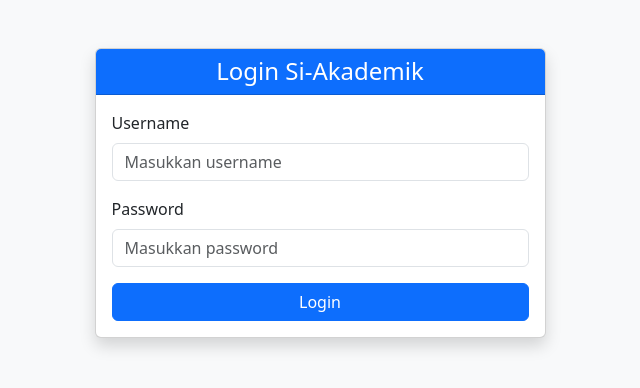
After one commit to azramtia/BKPM, a PHP site: page /login in a window 1280 px wide. The commit adds this page. Shown: the top 388 px of the page, without its empty margins (320-960 px from the left). Run offline with PHP 8.4, Linux system fonts and the light colour scheme; some libraries are stand-ins or nearby versions.

Commit message:
perbaikan acara5

```diff
--- /dev/null
+++ b/si-akademik5/app/controllers/AuthControllers.php
@@ -0,0 +1,38 @@
+<?php
+
+class AuthController
+{
+    public function loginForm()
+    {
+        require __DIR__ . '/../views/auth/login.php';
+    }
+
+    public function login()
+    {
+        $username = trim($_POST['username'] ?? '');
+        $password = $_POST['password'] ?? '';
+
+        // Login simulasi (hardcode), nanti diganti database
+        if ($username === 'admin' && $password === '12345') {
+            $_SESSION['logged_in'] = true;
+            $_SESSION['user_name'] = 'Admin';
+
+            header('Location: ' . BASE_URL . '/mahasiswa');
+            exit;
+        }
+
+        $_SESSION['error'] = 'Username atau password salah';
+
+        header('Location: ' . BASE_URL . '/login');
+        exit;
+    }
+
+    public function logout()
+    {
+        $_SESSION = [];
+        session_destroy();
+
+        header('Location: ' . BASE_URL . '/login');
+        exit;
+    }
+}
--- a/si-akademik5/app/controllers/HomeControllers.php
+++ b/si-akademik5/app/controllers/HomeControllers.php
@@ -4,6 +4,8 @@ class HomeController
 {
     public function index()
     {
-        echo "Halaman Home";
+        echo "Halaman Home<br>";
+        echo '<a href="' . BASE_URL . '/login">Login</a> | ';
+        echo '<a href="' . BASE_URL . '/mahasiswa">Data Mahasiswa</a>';
     }
 }
--- /dev/null
+++ b/si-akademik5/app/views/auth/login.php
@@ -0,0 +1,62 @@
+<!DOCTYPE html>
+<html lang="id">
+
+<head>
+    <meta charset="UTF-8">
+    <meta name="viewport" content="width=device-width, initial-scale=1">
+
+    <title>Login Si-Akademik</title>
+
+    <link href="https://cdn.jsdelivr.net/npm/bootstrap@5.3.3/dist/css/bootstrap.min.css"
+        rel="stylesheet">
+</head>
+
+<body class="bg-light">
+
+    <div class="container">
+        <div class="row justify-content-center mt-5">
+            <div class="col-md-5">
+
+                <div class="card shadow">
+
+                    <div class="card-header bg-primary text-white text-center">
+                        <h4 class="mb-0">Login Si-Akademik</h4>
+                    </div>
+
+                    <div class="card-body">
+
+                        <?php if (isset($_SESSION['error'])): ?>
+                            <div class="alert alert-danger">
+                                <?= htmlspecialchars($_SESSION['error']) ?>
+                            </div>
+                            <?php unset($_SESSION['error']); ?>
+                        <?php endif; ?>
+
+                        <form method="POST" action="<?= BASE_URL ?>/login">
+
+                            <div class="mb-3">
+                                <label class="form-label">Username</label>
+                                <input type="text" name="username" class="form-control"
+                                    placeholder="Masukkan username" required>
+                            </div>
+
+                            <div class="mb-3">
+                                <label class="form-label">Password</label>
+                                <input type="password" name="password" class="form-control"
+                                    placeholder="Masukkan password" required>
+                            </div>
+
+                            <button type="submit" class="btn btn-primary w-100">Login</button>
+
+                        </form>
+
+                    </div>
+                </div>
+
+            </div>
+        </div>
+    </div>
+
+</body>
+
+</html>
--- a/si-akademik5/publik/index.php
+++ b/si-akademik5/publik/index.php
@@ -1,24 +1,30 @@
 <?php
 
-require_once __DIR__ . '/../app/Controllers/HomeControllers.php';
-require_once __DIR__ . '/../app/Controllers/MahasiswaControllers.php';
+session_start();
+
+require_once __DIR__ . '/../app/controllers/HomeControllers.php';
+require_once __DIR__ . '/../app/controllers/AuthControllers.php';
+require_once __DIR__ . '/../app/controllers/MahasiswaControllers.php';
 
 $routes = require __DIR__ . '/../routes/web.php';
 
 $uri = parse_url($_SERVER['REQUEST_URI'], PHP_URL_PATH);
 
-$basePath = '/si-akademik5/publik';
+// Base path otomatis (tidak perlu diubah walau folder dipindah/diganti nama)
+// contoh hasil: /BKPM/si-akademik5/publik
+$basePath = rtrim(str_replace('\\', '/', dirname($_SERVER['SCRIPT_NAME'])), '/');
+define('BASE_URL', $basePath);
 
-if (strpos($uri, $basePath) === 0) {
+if ($basePath !== '' && strpos($uri, $basePath) === 0) {
     $uri = substr($uri, strlen($basePath));
 }
 
-if ($uri === '') {
-    $uri = '/';
-}
+// Rapikan: "" atau "/login/" => "/" atau "/login"
+$uri = '/' . trim($uri, '/');
 
 $method = $_SERVER['REQUEST_METHOD'];
 
+// Route dengan parameter: GET /mahasiswa/{id}
 $parts = explode('/', trim($uri, '/'));
 
 if (
@@ -27,27 +33,20 @@ if (
     $parts[0] === 'mahasiswa' &&
     is_numeric($parts[1])
 ) {
-
     $controller = new MahasiswaController();
-
     $controller->show($parts[1]);
-
     exit;
 }
 
 if (isset($routes[$method][$uri])) {
 
-    $route = $routes[$method][$uri];
-
-    [$controllerName, $methodName] = explode('@', $route);
+    [$controllerName, $methodName] = explode('@', $routes[$method][$uri]);
 
     $controller = new $controllerName();
-
     $controller->$methodName();
 
 } else {
 
     http_response_code(404);
-
     echo "404 - Halaman Tidak Ditemukan";
 }
--- a/si-akademik5/routes/web.php
+++ b/si-akademik5/routes/web.php
@@ -1,11 +1,14 @@
 <?php
 
-$routes = [
+return [
     'GET' => [
-        '/' => ['HomeController', 'index'],
-        '/mahasiswa' => ['MahasiswaController', 'index'],
-        '/mahasiswa/create' => ['MahasiswaController', 'create'],
+        '/'                 => 'HomeController@index',
+        '/login'            => 'AuthController@loginForm',
+        '/logout'           => 'AuthController@logout',
+        '/mahasiswa'        => 'MahasiswaController@index',
+        '/mahasiswa/create' => 'MahasiswaController@create',
+    ],
+    'POST' => [
+        '/login'            => 'AuthController@login',
     ],
 ];
-
-return $routes;
```
Also changed, not shown: si-akademik5/publik/.htaccess.
